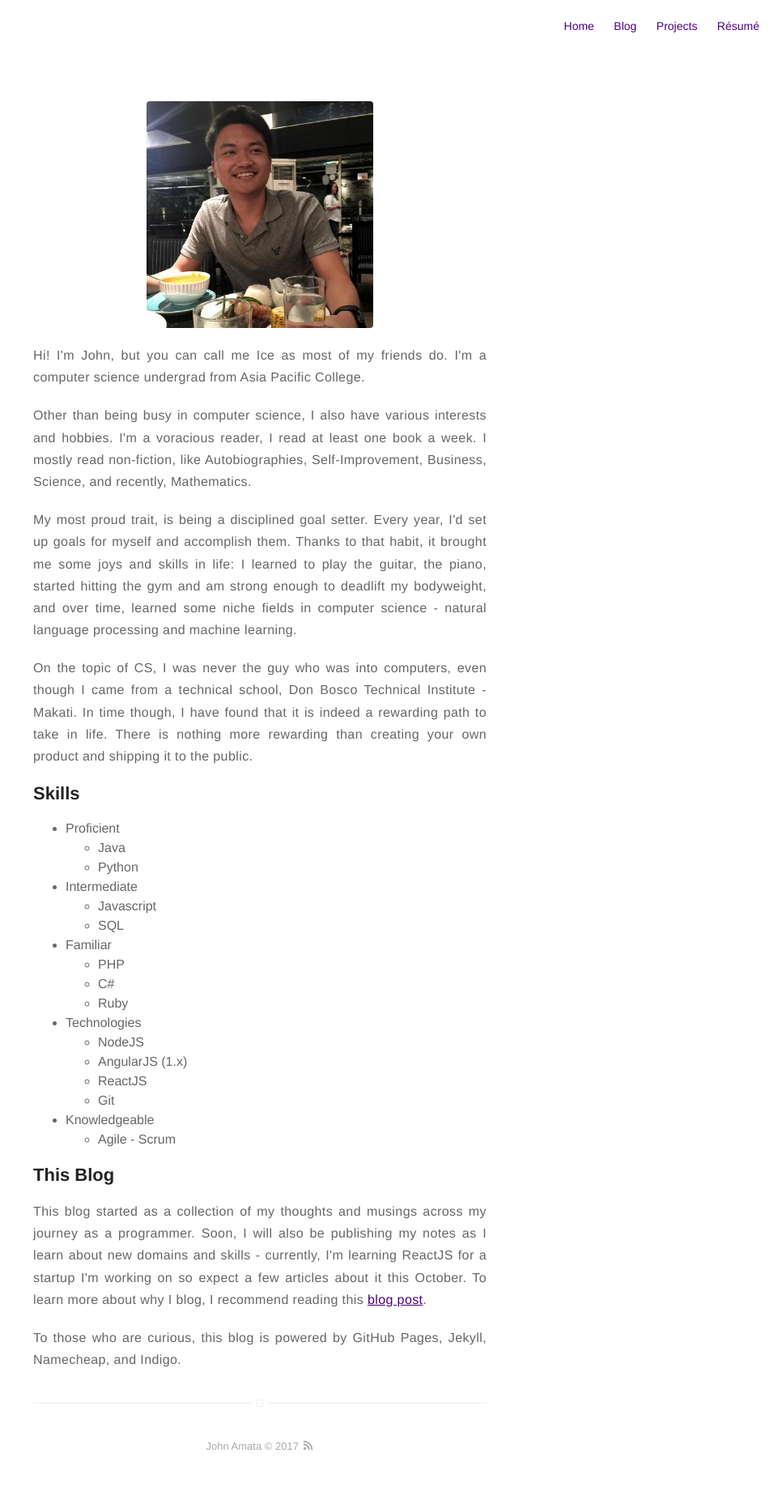
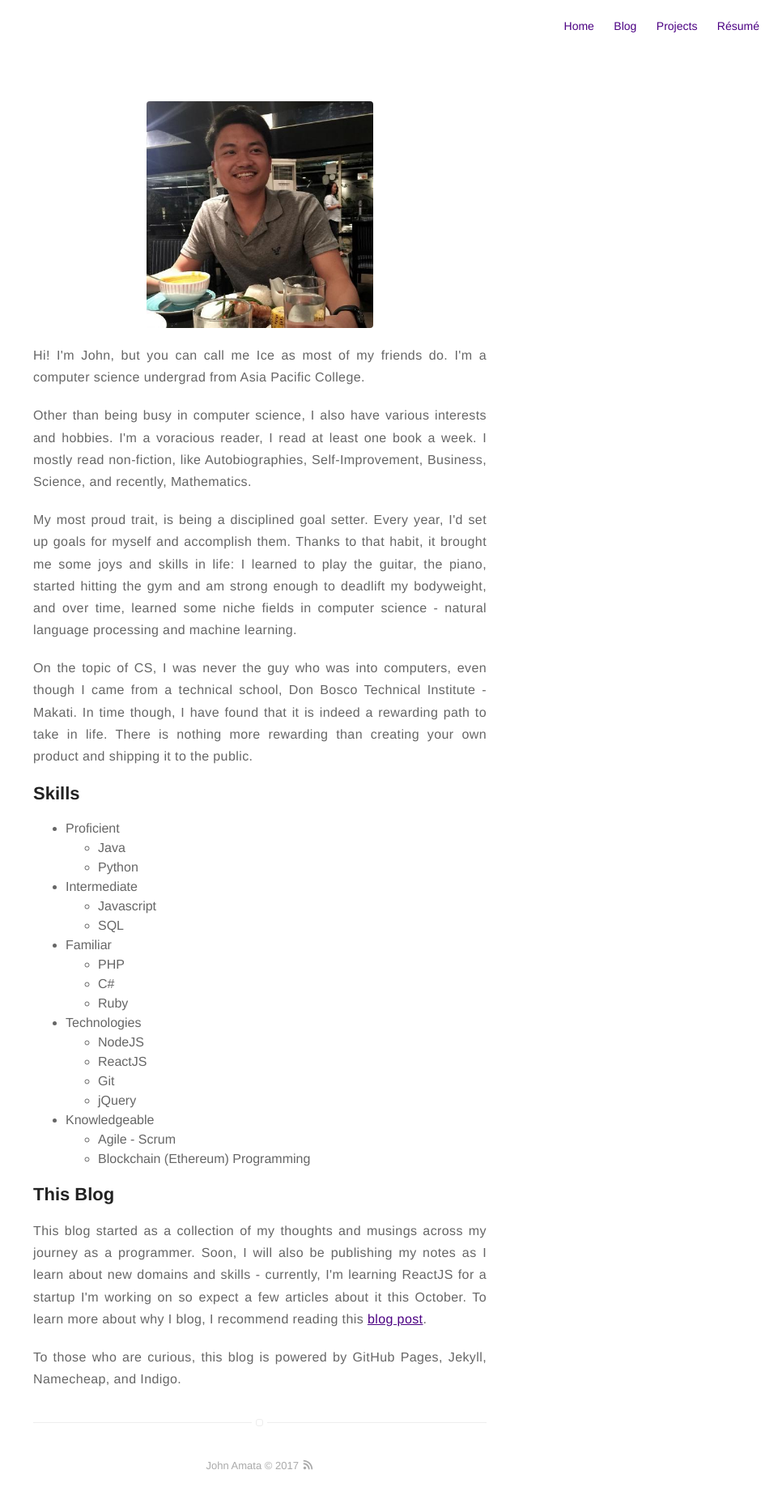
Before and after one commit to jpamata/jpamata.github.io, a Jekyll site: the page built from about.md, in a window 1280 px wide. Shown: the whole page at 81% size, without its empty margins (319-1280 px from the left). Built offline with Jekyll 4.4.1, drawn with Linux system fonts in a browser that asks for light colours; before the commit the page ends 1833 px from its top, so only the background shows below that.

Commit message:
Update about.md

```diff
--- a/about.md
+++ b/about.md
@@ -35,13 +35,14 @@ layout: page
 	<li>Technologies</li>
 	  <ul>
 	    <li>NodeJS</li>
-	    <li>AngularJS (1.x) </li>
 	    <li>ReactJS</li>
 	    <li>Git</li>
+		<li>jQuery</li>
 	  </ul>
 	<li>Knowledgeable</li>
 	  <ul>
 		<li>Agile - Scrum</li>
+		<li>Blockchain (Ethereum) Programming</li>
 	  </ul>
 </ul>
 
```
